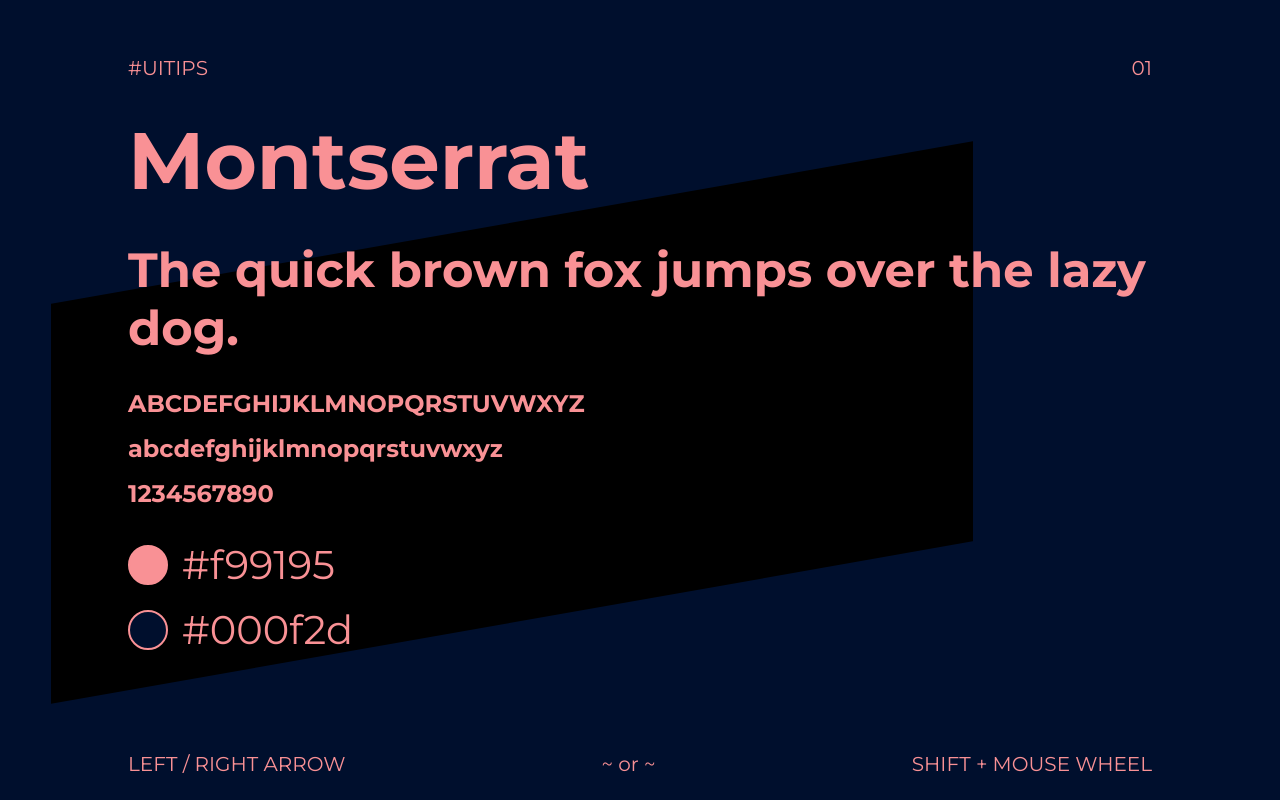
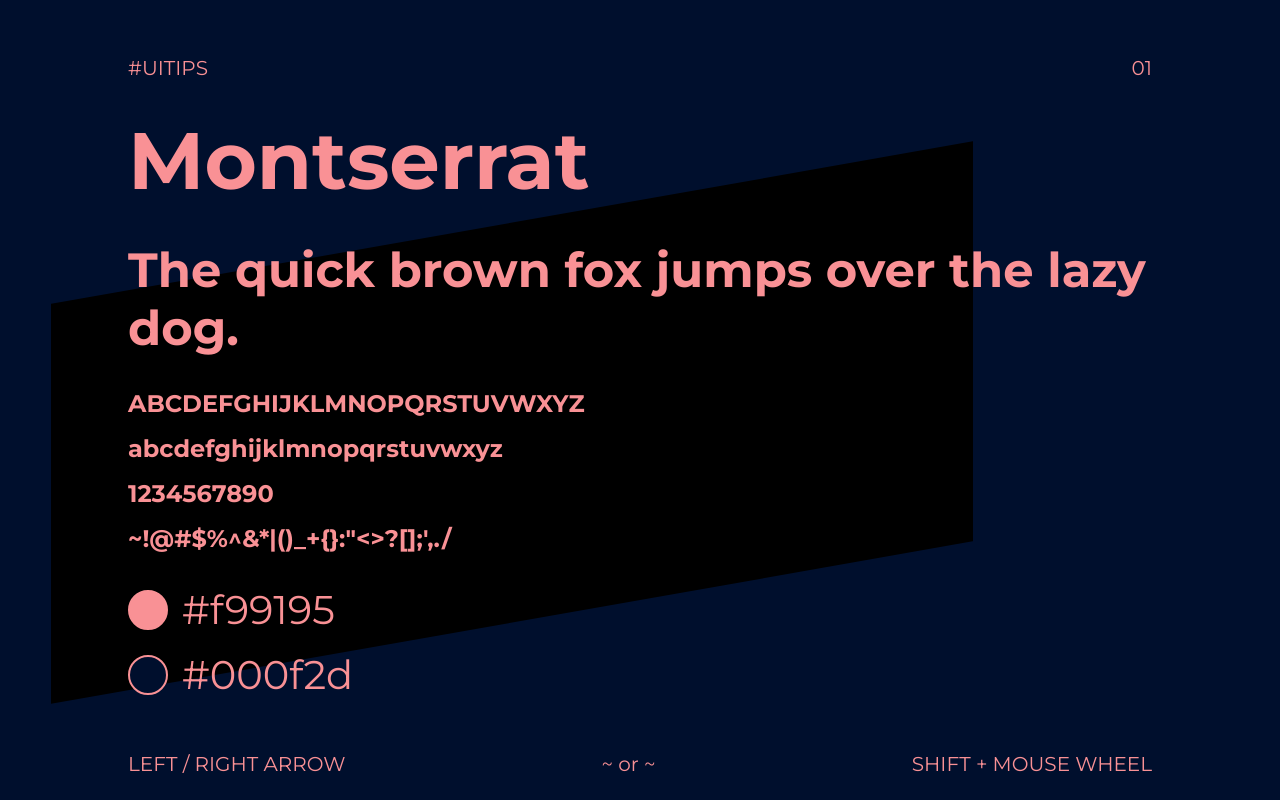
Before and after one commit to tasca-eduard/estetique, a React (Create React App) app: page / in a window 1280 px wide. Built offline with nearby package versions, Linux system fonts and the light colour scheme; a web font is replaced by a local one.

Commit message:
Added symbols

```diff
--- a/src/components/Slider/Slide.tsx
+++ b/src/components/Slider/Slide.tsx
@@ -18,6 +18,7 @@
   const SENTENCE = "The quick brown fox jumps over the lazy dog.";
   const ALPHABETH = "abcdefghijklmnopqrstuvwxyz";
   const DIGITS = 1234567890;
+  const SYMBOLS = `~!@#$%^&*|()_+{}:"<>?[];',./`
   const formattedIndex = index < 9 ? `0${index}` : index;
   const style = {
     "--background": bgColor,
@@ -54,6 +55,9 @@
           <h4>{DIGITS}</h4>
         </div>
         <div className="flex-row">
+          <h4>{SYMBOLS}</h4>
+        </div>
+        <div className="flex-row">
           <div className="circle"></div>
           <span>{textColor}</span>
         </div>
```
